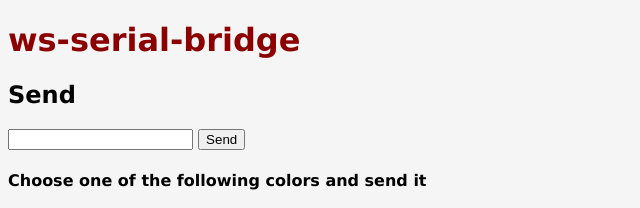
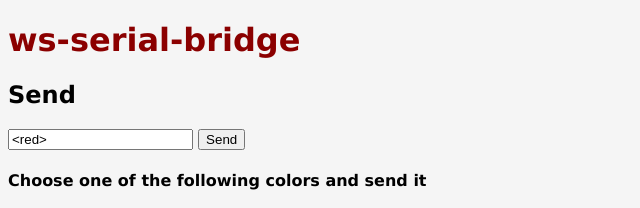
Before and after one commit to micwald/FinalProject, a website: page Prototypes/Text to color/public/index.html in a window 1280 px wide. Shown: the top 208 px of the page, 0-640 px from the left. Drawn offline with Linux system fonts and the light colour scheme.

Commit message:
added value

```diff
--- a/Prototypes/Text to color/public/index.html
+++ b/Prototypes/Text to color/public/index.html
@@ -11,7 +11,7 @@
     <h1>ws-serial-bridge</h1>
     <h2>Send</h2>
     <form id="sendForm">
-     <input type="text" id="sendtoSerial"></input>
+     <input type="text" value="<red>" id="sendtoSerial"></input>
       <input type="submit" value="Send">
     </form>
     <div>
```
